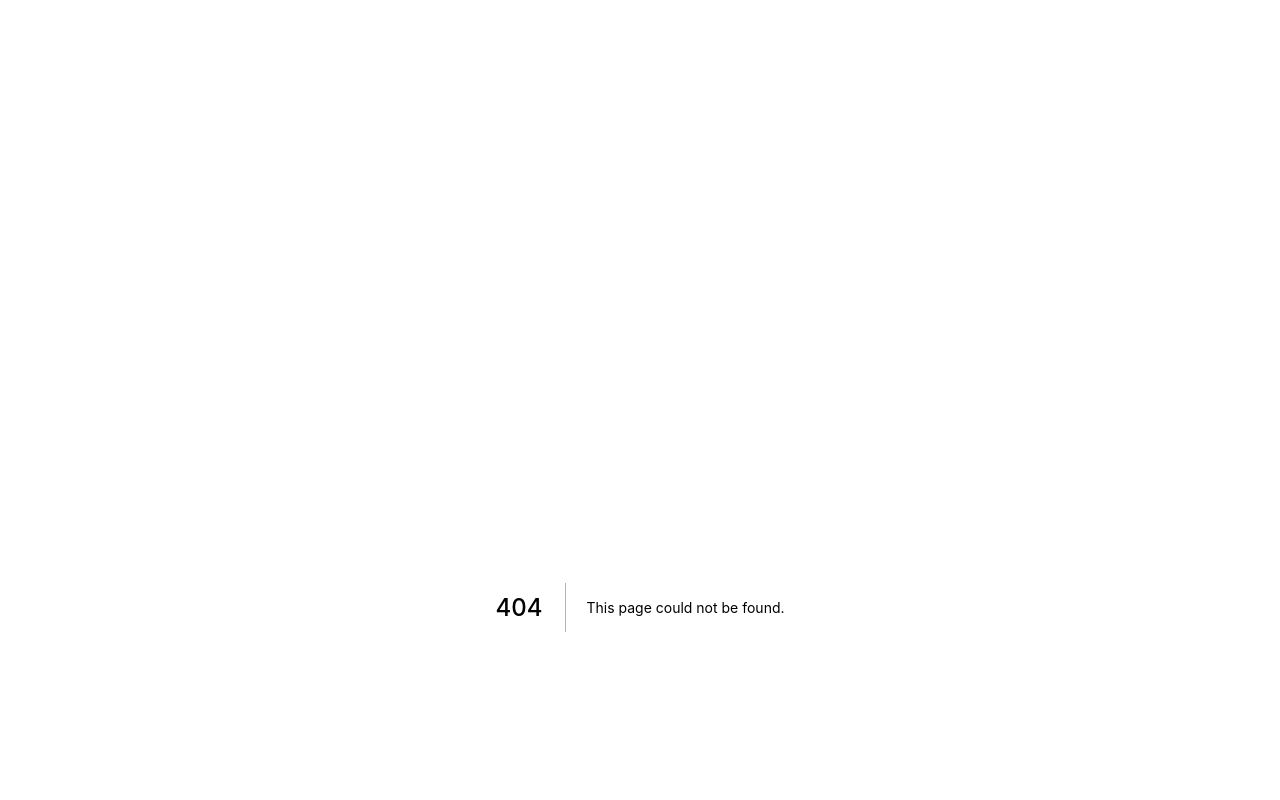
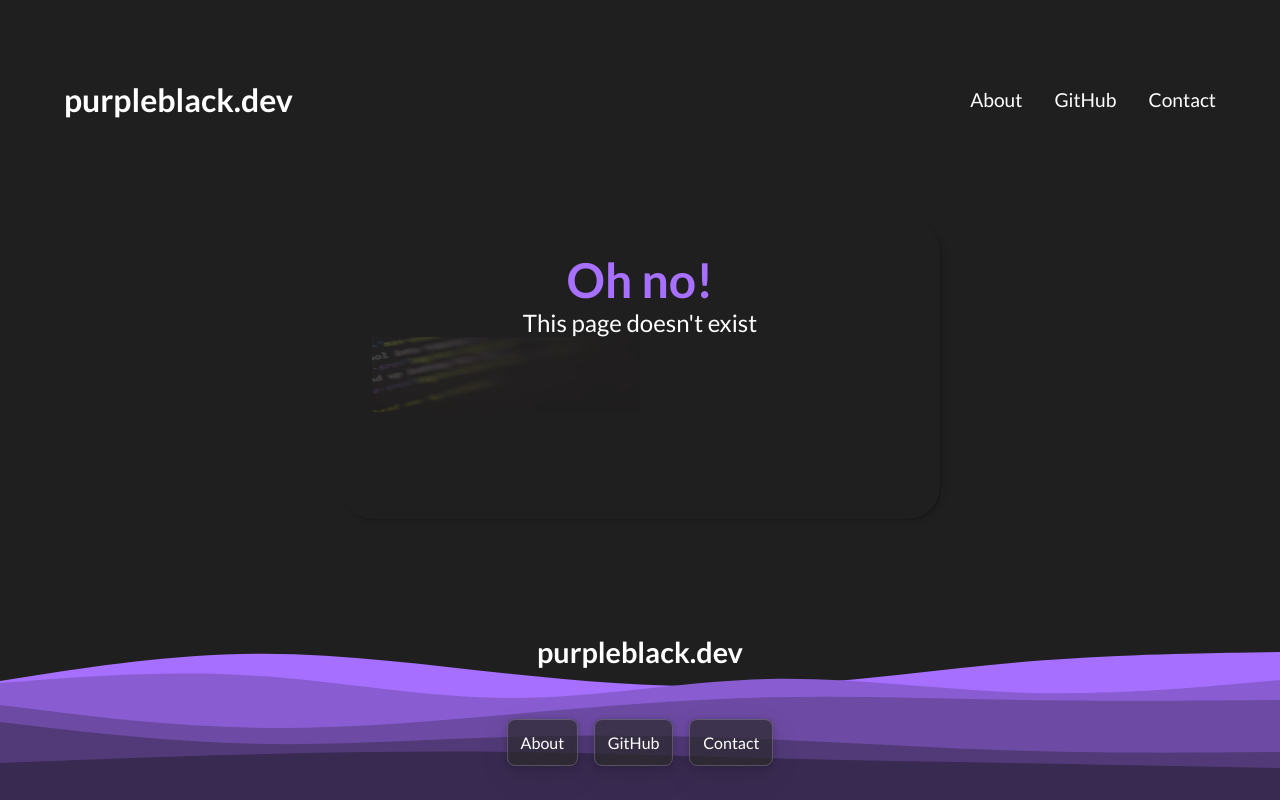
Before and after one commit to goodideagiver/purple-dev-react, a Next.js app: page /404 in a window 1280 px wide. Before the commit this address had no page. Shown: the top 800 px of the page. Built offline with nearby package versions, Linux system fonts and the light colour scheme.

Commit message:
Add custom not found page

```diff
--- /dev/null
+++ b/pages/404/index.tsx
@@ -0,0 +1,5 @@
+import { PageNotFound } from '../../src/components/UI/PageNotFound/PageNotFound';
+
+export default function Custom404() {
+	return <PageNotFound />;
+}
--- a/src/components/UI/PageNotFound/PageNotFound.js
+++ b/src/components/UI/PageNotFound/PageNotFound.tsx
@@ -2,14 +2,17 @@ import ImgSmoothLoad from '../ImgSmoothLoad/ImgSmoothLoad';
 import img from '/public/assets/img/contact/code.webp';
 import styles from './PageNotFound.module.css';
 
-const PageNotFound = () => {
+export const PageNotFound = () => {
 	return (
 		<div className={styles.empty}>
 			<h2 className={styles.bigText}>Oh no!</h2>
 			<p className={styles.smallText}>This page doesn't exist</p>
-			<ImgSmoothLoad src={img} className={styles.bg} />
+			<ImgSmoothLoad
+				alt=''
+				src={img}
+				className={styles.bg}
+				aria-hidden='true'
+			/>
 		</div>
 	);
 };
-
-export default PageNotFound;
```
